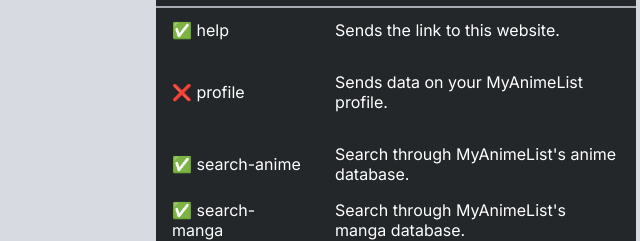
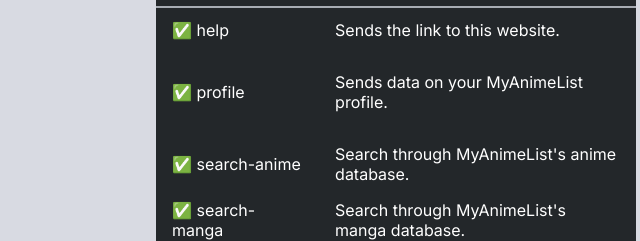
Before and after one commit to dracoishere/myanimebot, a plain HTML site: page index.html in a window 1280 px wide. Shown: the part 434-675 px from the top of the page, 244-884 px from the left. Drawn offline with Linux system fonts and the light colour scheme.

Commit message:
update commands status

```diff
--- a/index.html
+++ b/index.html
@@ -32,7 +32,7 @@
                     </tr>
                 <tbody>
                     <tr>
-                        <td>❌ profile</td>
+                        <td>✅ profile</td>
                         <td>Sends data on your MyAnimeList profile.</td>
                     </tr>
                 <tbody>
```
